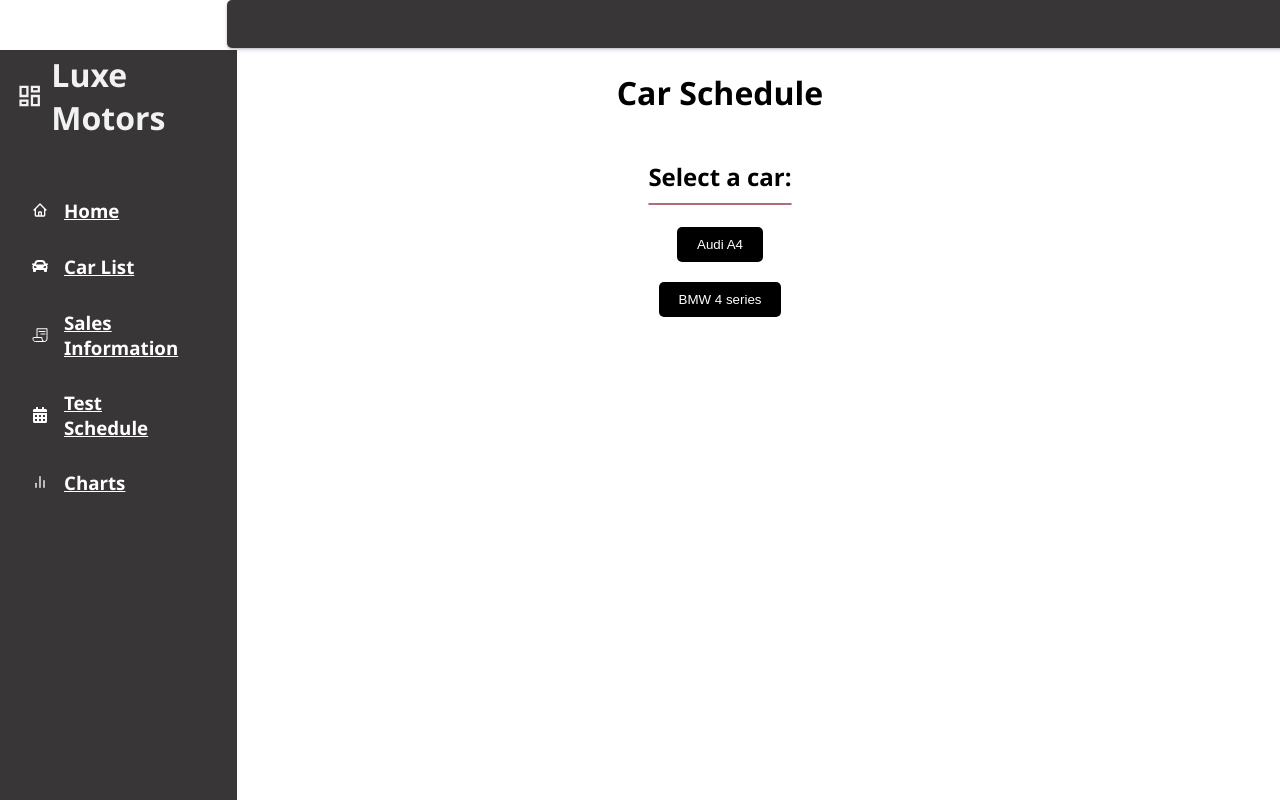
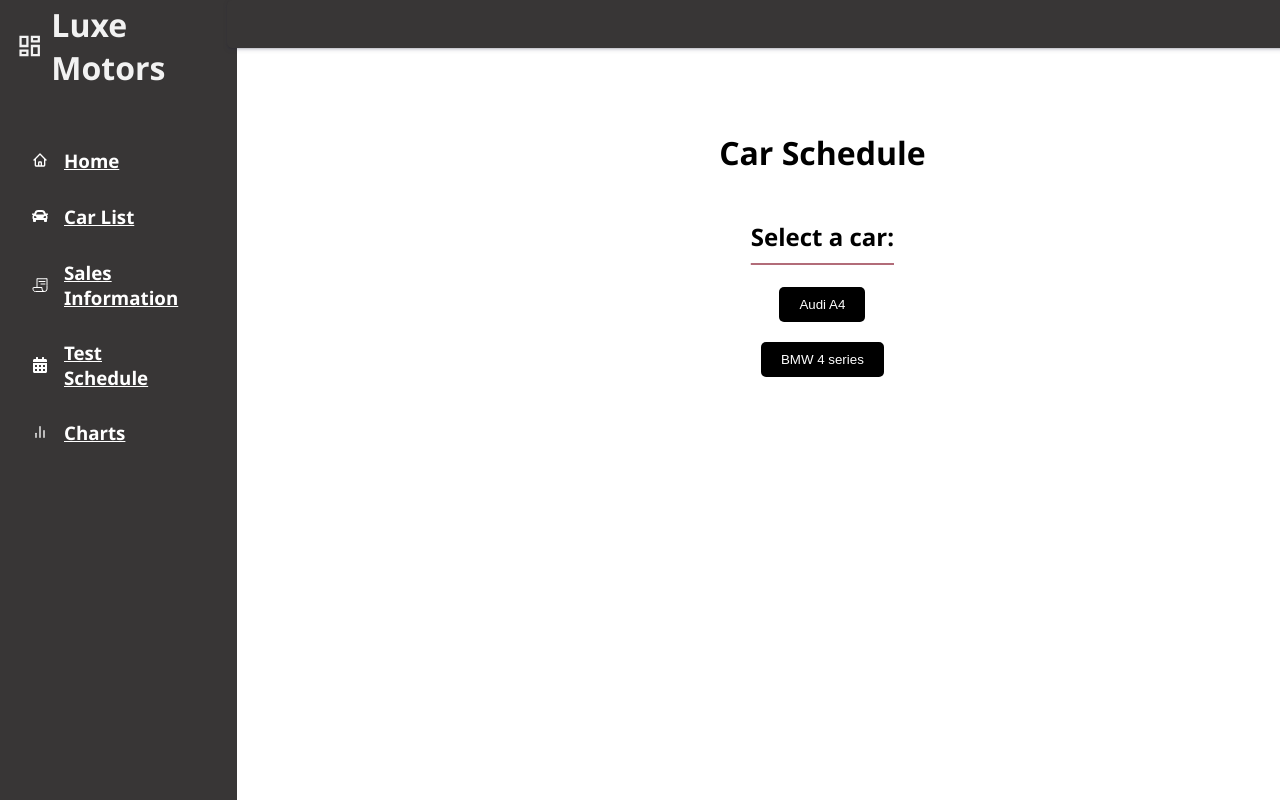
Before and after one commit to bechara-rizk/DealershipTeamOne, a Next.js app: page /dashboard/CarSchedule in a window 1280 px wide. Built offline with nearby package versions, Linux system fonts and the light colour scheme.

Commit message:
fixing margins

```diff
--- a/src/pages/dashboard/CarSchedule.js
+++ b/src/pages/dashboard/CarSchedule.js
@@ -6,11 +6,12 @@ import DashboardNavbar from '@/components/DashboardNavbar';
 
 export default function adminCharts() {
   return (
+    <><Sidebar /><DashboardNavbar />
+
     <div className="side-content">
-    <Sidebar/>
-       <DashboardNavbar/>
-        <CarSchedulePage/>
 
- </div>
+      <CarSchedulePage />
+
+    </div></>
   );
 }
--- a/src/styles/CarScheduleDashboard.css
+++ b/src/styles/CarScheduleDashboard.css
@@ -4,3 +4,9 @@
   margin-top: 3rem;
 
 }
+.side-content{
+  margin-left: 16%;
+  height: 100%;
+padding-top: 60px;
+
+}
```
